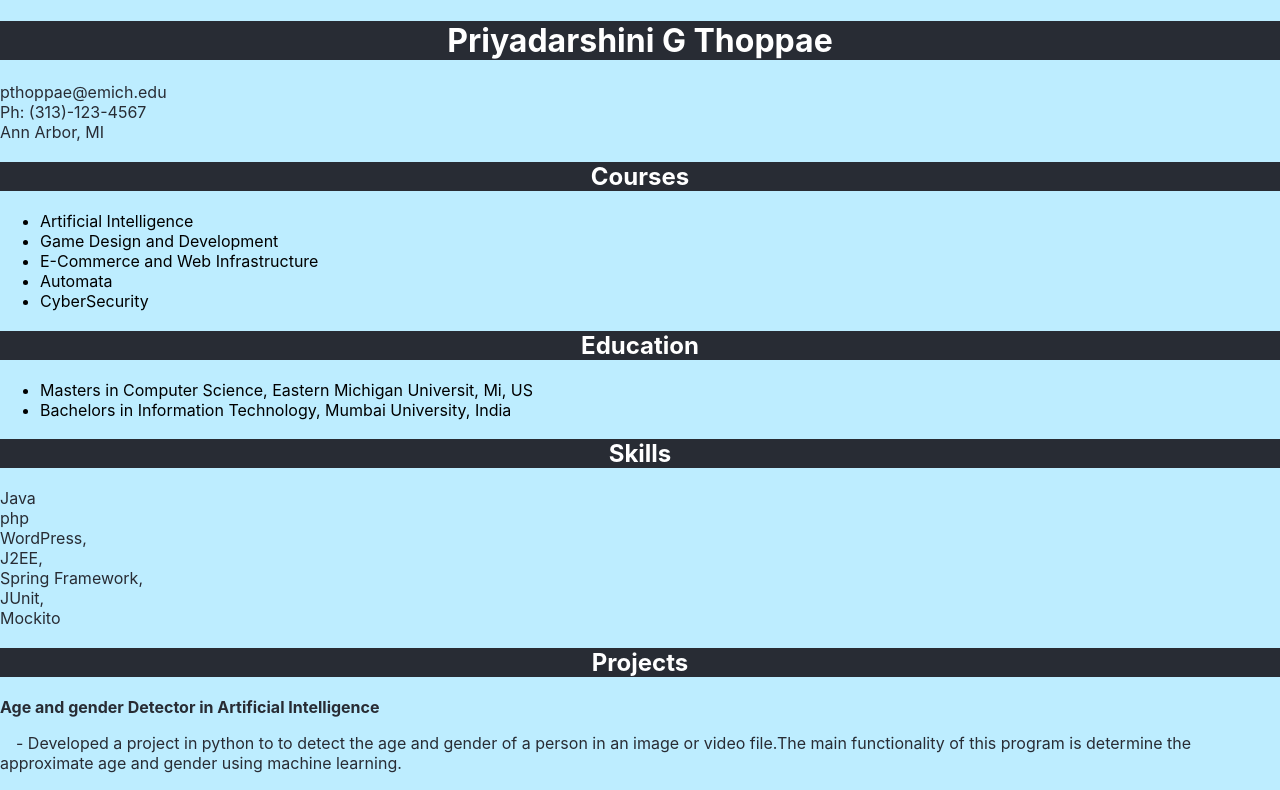
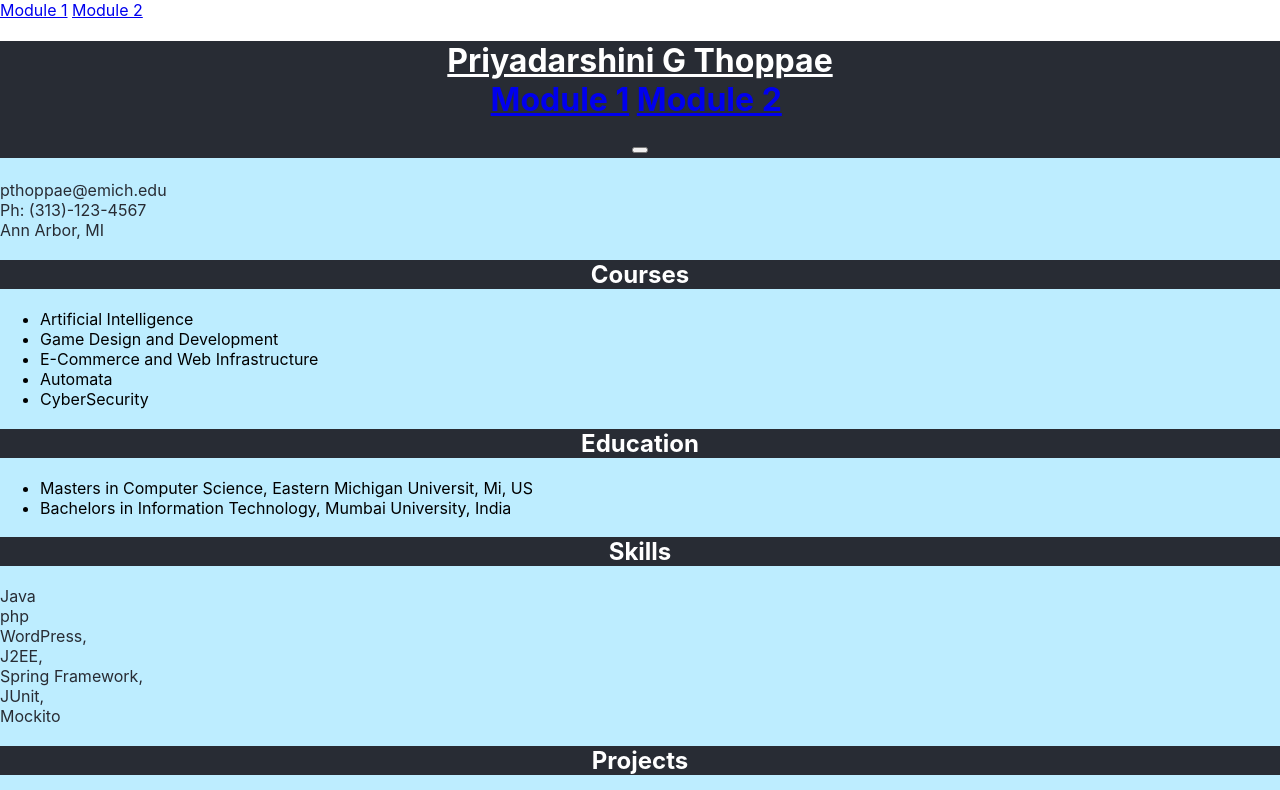
Before and after one commit to COSC631-2021Fall/profile-app-skyblue813, a React (Create React App) app: page / in a window 1280 px wide. Shown: the top 790 px of the page. Built offline with nearby package versions, Linux system fonts and the light colour scheme.

Commit message:
added navbar and useState and useEffect hook

```diff
--- a/src/App.js
+++ b/src/App.js
@@ -1,15 +1,44 @@
 import { BrowserRouter,Route } from "react-router-dom";
 import Module1 from "./Components/Module1";
 import Module2 from "./Components/Module2";
-
-
+import Navbar from "./Components/Navbar";
+import {useState, useEffect} from "react" ;
 
 
 function App() {
+  const themes = ['white', 'tomato', 'olive'];
+  const [themeId, setThemeId] = useState(0);
+  const switchTheme= () =>{
+    setThemeId((id) => (id+1)%3);
+  }
+  const handleKeydown=(event)=>{
+    switch(event.key)
+   {case "0":
+   case"1":
+   case"2":
+   setThemeId(parseInt(event.key));
+   break;
+  }
+  }
+
+  useEffect(
+    () =>{
+      window.addEventListener("keydown",handleKeydown);
+    }
+  );
   return (
-    <div>
-      <header>
-        <h1>Priyadarshini G Thoppae</h1>
+    <div style ={{backgroundColor:themes[themeId]}}>
+
+        <Navbar />
+        <center>
+<h1>
+<u>Priyadarshini G Thoppae</u>
+<Navbar/>
+<div> <button onClick ={switchTheme}> </button> </div>
+</h1>
+</center>
+      <main>
+
         <BrowserRouter>
            <Route path ="/Module1">
             <Module1/>
@@ -19,7 +48,7 @@ function App() {
         <Module2/>
             </Route >
         </BrowserRouter>
-      </header>
+  </main>
     </div>
   );
 }
--- /dev/null
+++ b/src/Components/Navbar.js
@@ -0,0 +1,33 @@
+
+
+
+function Navbar(){
+    const links = [
+        {
+        url:"/Module1",
+        name :"Module 1"
+
+        },
+        {
+            url:"/Module2",
+            name :"Module 2"
+
+        },
+    ];
+
+    let menu = links.map(
+        (path) => {
+        return(
+            <span>
+                <a href={path.url}>{path.name}</a>&nbsp;
+            </span>
+        );
+    });
+    return(
+        <div>
+        {menu}
+                </div>
+
+    );
+   }
+   export default Navbar;
```
